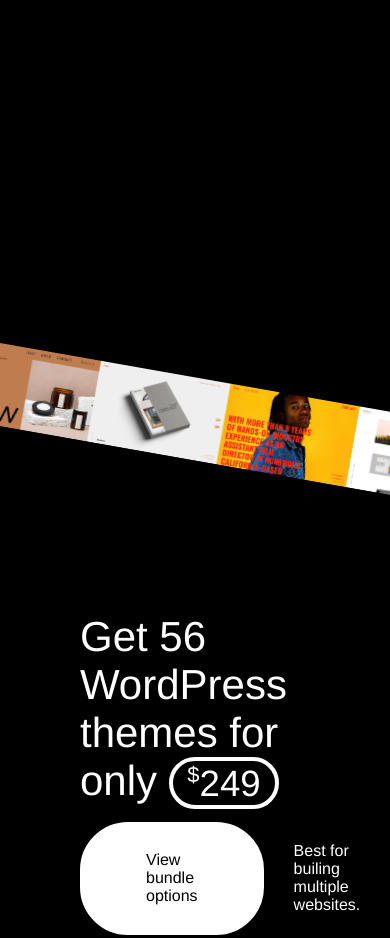
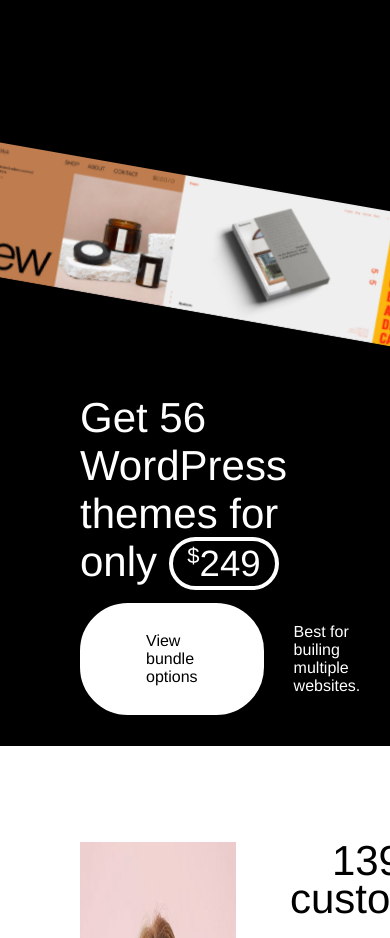
Before and after one commit to DrajerDK/ThemesKingdom, a website built with Parcel: page src/index.html in a window 390 px wide. Shown: the part 5797-6735 px from the top of the page. Built offline with nearby package versions, Linux system fonts and the light colour scheme.

Commit message:
feat(ThemesKingdom): add adaptive for ticker

```diff
--- a/src/scss/ticker.scss
+++ b/src/scss/ticker.scss
@@ -10,6 +10,10 @@
         position: relative;
         right: 10%;
         transform: rotate(10deg);
+        @media screen and (max-width: 700px) {
+            margin-top: 100px;
+            margin-bottom: 80px;
+        }
         .ticker-box__ticker {
             max-height: 21vw;
             background-color: transparent;
@@ -17,6 +21,9 @@
             overflow: hidden;
             overflow: hidden;
             white-space: nowrap;
+            @media screen and (max-width: 700px) {
+                max-height: 34vw;
+            }
         }
     }
 }
```
Also changed, not shown: 2 other files.
